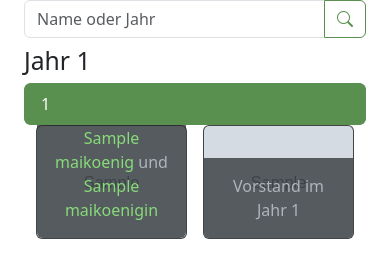
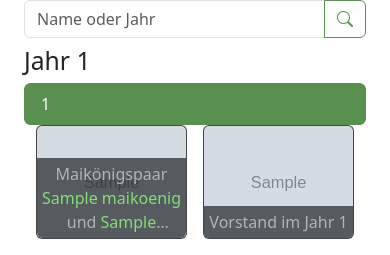
Before and after one commit to cehser/mgarchiv, a Django app: template archiv/templates/maijahr.html in a window 390 px wide. Shown: the part 76-331 px from the top of the page. Run offline with Django 4.2, Linux system fonts and the light colour scheme; tables that the repository leaves empty hold one stand-in row (values such as "Sample post"); the template is opened without the code that fills it: values that come from a table or form of the project are taken from there, most other values are stand-ins (such as "Sample title", 1, 10 or a date in 2020); grey boxes marked "Sample" are stand-in pictures; parts of the project's set-up code (start-up, migrations or seed data) failed here and were passed over; some libraries are stand-ins or nearby versions.

Commit message:
Quickfix für Darstellug auf Mobilgeräten

```diff
--- a/archiv/templates/maijahr.html
+++ b/archiv/templates/maijahr.html
@@ -20,8 +20,8 @@
               <a href="{{ maijahr.url_foto_maikoenigspaar }}" class="gallery-link">
                 <img src="{{ maijahr.url_foto_maikoenigspaar }}" class="card-img" style="max-height: 60vh;" title="Maikönigspaar {{ maikoenig }} und {{ maikoenigin }}">
               </a>
-              <div class="card-img-overlay bg-dark rounded-bottom"  style="--bs-bg-opacity: .7; top:auto; border-top-left-radius: 0; border-top-right-radius: 0;">
-                <p class="card-text">Maikönigspaar <a href="/person/{{ maikoenig.id }}">{{ maikoenig }}</a> und <a href="/person/{{ maikoenigin.id }}">{{ maikoenigin }}</a></p>
+              <div class="card-img-overlay bg-dark rounded-bottom"  style="--bs-bg-opacity: .7; top:auto; border-top-left-radius: 0; border-top-right-radius: 0;padding:0.25rem;">
+                <p class="card-text" style="text-overflow: ellipsis; overflow: hidden; -webkit-box-orient: vertical; -webkit-line-clamp: 3; display: -webkit-box;">Maikönigspaar <a href="/person/{{ maikoenig.id }}">{{ maikoenig }}</a> und <a href="/person/{{ maikoenigin.id }}">{{ maikoenigin }}</a></p>
               </div>
             </div>
           {% endif %}
@@ -30,8 +30,8 @@
               <a href="{{ maijahr.url_vorstandsfoto }}" class="gallery-link">
                 <img src="{{ maijahr.url_vorstandsfoto }}" class="card-img" style="max-height: 60vh;" title="Vorstand im Jahr {{ maijahr.jahr }}">
               </a>
-              <div class="card-img-overlay bg-dark" style="--bs-bg-opacity: .7; top:auto; border-top-left-radius: 0; border-top-right-radius: 0;">
-                <p class="card-text">Vorstand im Jahr {{ maijahr.jahr }}</p>
+              <div class="card-img-overlay bg-dark" style="--bs-bg-opacity: .7; top:auto; border-top-left-radius: 0; border-top-right-radius: 0; padding:0.25rem;">
+                <p class="card-text" style="text-overflow: ellipsis; overflow: hidden; white-space: nowrap;">Vorstand im Jahr {{ maijahr.jahr }}</p>
               </div>
             </div>
           {% endif %}
```
